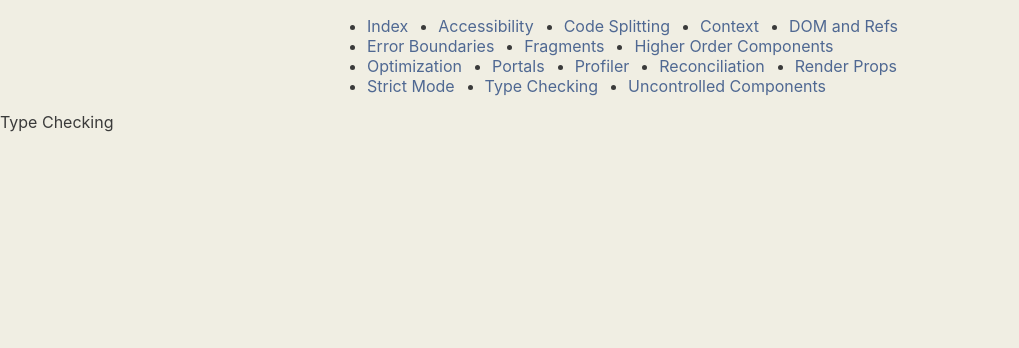
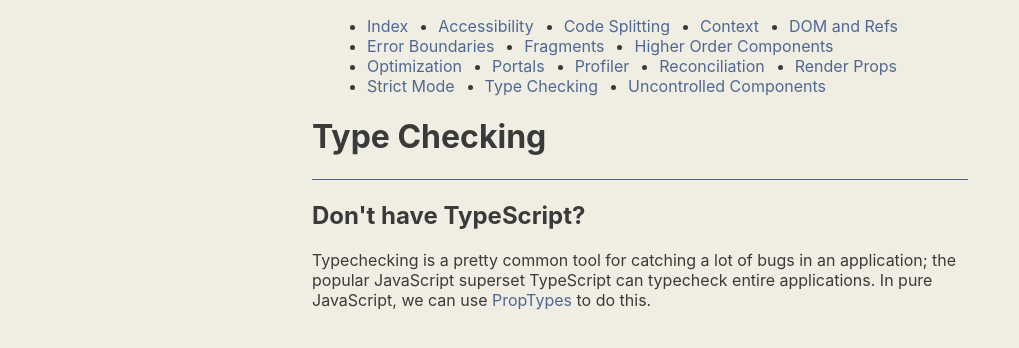
Before and after one commit to danbfield/react-concepts, a Next.js app in the folder app/: page /type-checking in a window 1280 px wide. Shown: the top 348 px of the page, without its empty margins (0-1019 px from the left). Built offline with nearby package versions, Linux system fonts and the light colour scheme.

Commit message:
Pages/Typechecking: Add proptypes content

```diff
--- a/app/pages/type-checking.js
+++ b/app/pages/type-checking.js
@@ -1,3 +1,20 @@
+import { Heading, Main, Paragraph, Section, Subheading } from '../components'
+import Link from 'next/link'
+
 export default function TypeChecking() {
-  return <div>Type Checking</div>
+  return (
+    <Main>
+      <Heading>Type Checking</Heading>
+      <Section>
+        <Subheading>Don't have TypeScript?</Subheading>
+        <Paragraph>
+          Typechecking is a pretty common tool for catching a lot of bugs in an
+          application; the popular JavaScript superset TypeScript can typecheck
+          entire applications. In pure JavaScript, we can use{' '}
+          <Link href='https://github.com/facebook/prop-types'>PropTypes</Link>{' '}
+          to do this.
+        </Paragraph>
+      </Section>
+    </Main>
+  )
 }
```
